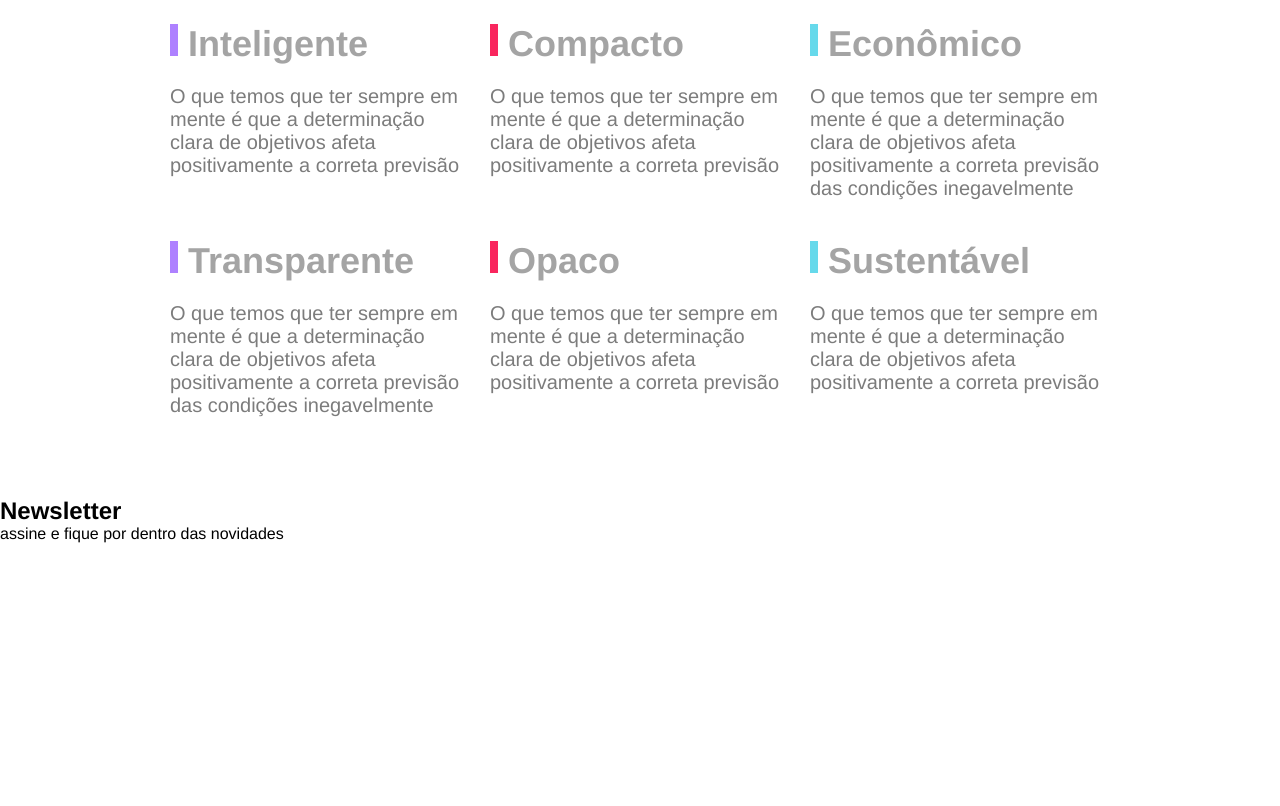
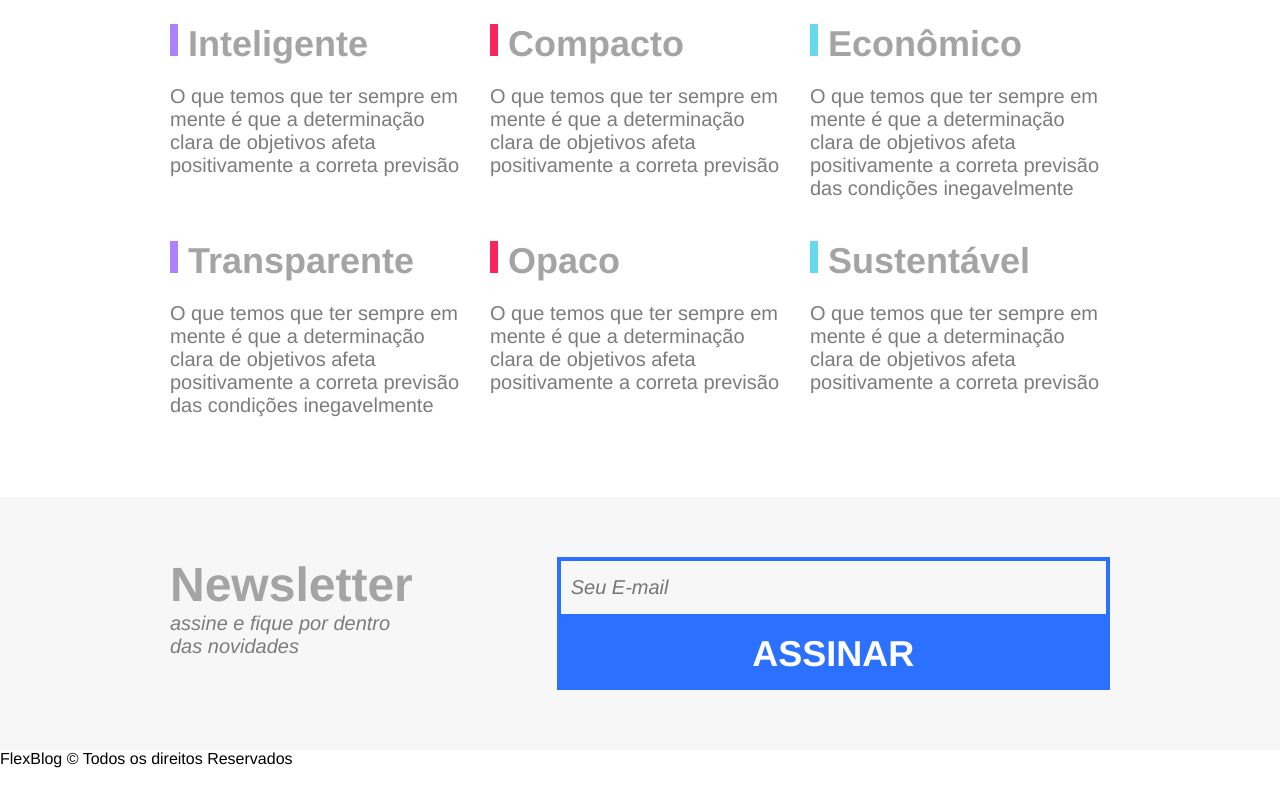
Before and after one commit to AndreLucasv10/Flexblog, a plain HTML site: page index.html in a window 1280 px wide. Shown: the part 2560-3366 px from the top of the page. Before the commit the page ends 3303 px from the top, so only its background shows below. Drawn offline with Linux system fonts and the light colour scheme.

Commit message:
termino newsletter

```diff
--- /dev/null
+++ b/css/newletter.css
@@ -0,0 +1,59 @@
+.newsletter {
+  background: #f7f7f7;
+  padding: 60px calc((100% - 960px) / 2);
+  display: flex;
+  flex-wrap: wrap;
+}
+
+.newsletter-info {
+  flex: 1 1 240px;
+  margin: 0 10px;
+}
+
+.newsletter h2 {
+  font-size: 3rem;
+  color: #a4a4a4;
+}
+
+.newsletter p {
+  font-size: 1.25em;
+  font-style: italic;
+  max-width: 230px;
+  color: #7c7c7c;
+  margin-bottom: 10px;
+}
+
+.newsletter-form {
+  flex: 2 1 300px;
+  margin: 0 10px;
+  align-self: center;
+  display: flex;
+  flex-wrap: wrap;
+}
+
+.newsletter input {
+  flex: 3 1 260px;
+  font-size: 1.25em;
+  color: #7c7c7c;
+  font-style: italic;
+  font-family: "Nunito", Helvetica, Arial, sans-serif;
+  border: 4px solid #2c70ff;
+  background: transparent;
+  padding: 15px 10px;
+  margin: 0px;
+  border-radius: 0px;
+}
+
+.newsletter button {
+  flex: 1 1 260px;
+  font-family: "Nunito", Helvetica, Arial, sans-serif;
+  font-size: 2.25em;
+  font-weight: bold;
+  text-transform: uppercase;
+  background: #2c70ff;
+  color: white;
+  margin: 0px;
+  cursor: pointer;
+  border: 0px;
+  padding: 15px 10px;
+}
--- a/css/style.css
+++ b/css/style.css
@@ -4,3 +4,4 @@
 @import url("./produtos.css");
 @import url("./planos.css");
 @import url("./qualidade.css");
+@import url("./newletter.css");
--- a/index.html
+++ b/index.html
@@ -135,13 +135,20 @@
     </div>
   </section>
 
-  <section>
-    <div>
-      <h2>Newsletter</h1>
-        <p>assine e fique por dentro das novidades</p>
+  <section class="newsletter">
+    <div class="newsletter-info">
+      <h2>Newsletter</h2>
+      <p>assine e fique por dentro <br> das novidades</p>
     </div>
+    <form class="newsletter-form" action="">
+      <input type="email" id="email" name="email" placeholder="Seu E-mail">
+      <button type="submit">Assinar</button>
+    </form>
   </section>
-  </div>
+  <footer class="footer-bg">
+    <p class="footer-txt">FlexBlog © Todos os direitos Reservados</p>
+  </footer>
+
 </body>
 
 </html>
```
